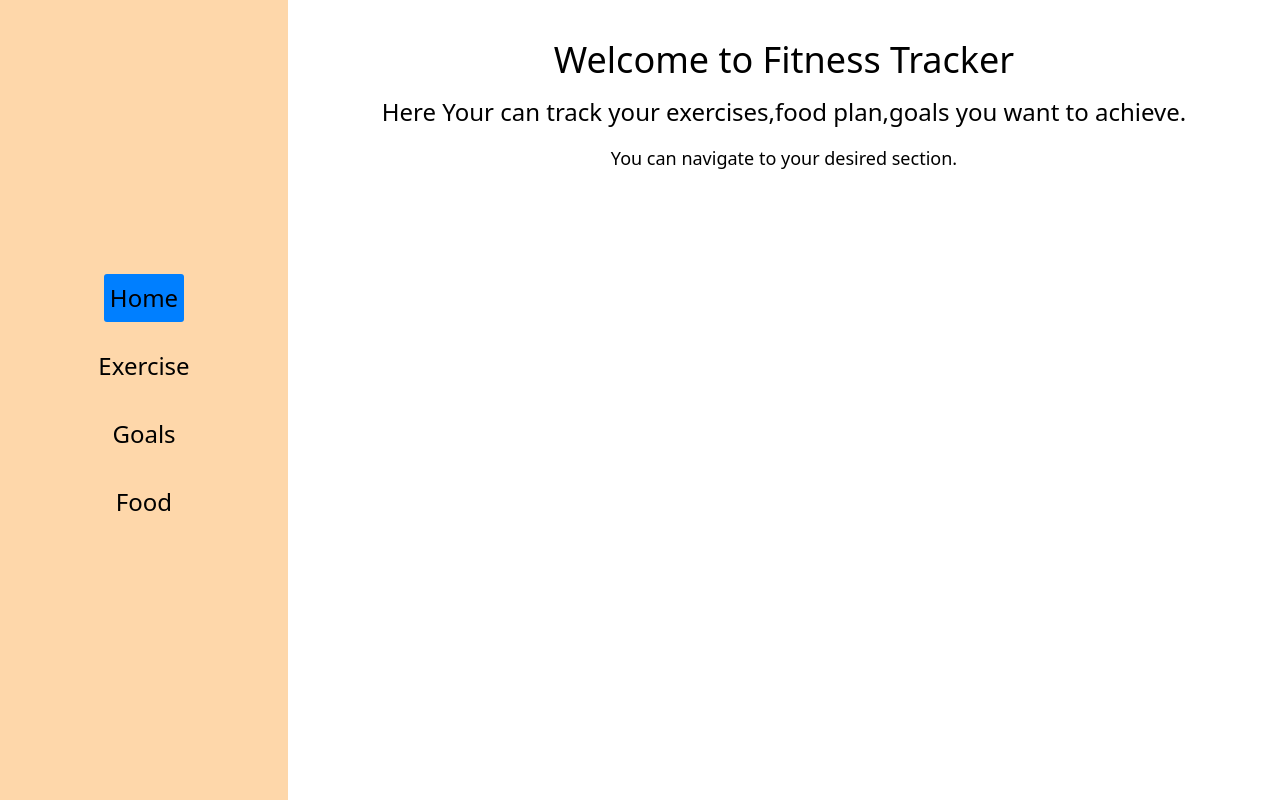
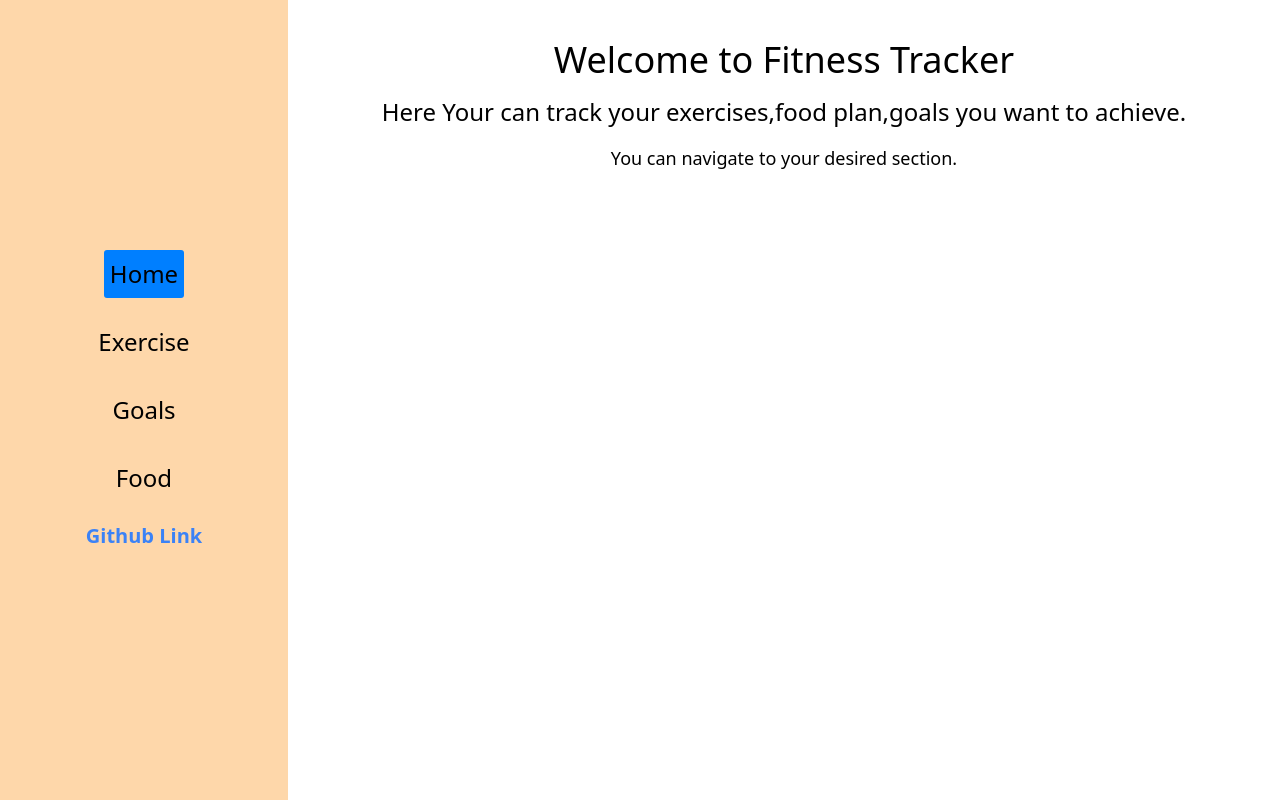
Before and after one commit to Nithin3008/fitnessapp, a React (Create React App) app: page / in a window 1280 px wide. Built offline with nearby package versions, Linux system fonts and the light colour scheme.

Commit message:
Update Navigation.jsx

```diff
--- a/src/pages/Navigation.jsx
+++ b/src/pages/Navigation.jsx
@@ -22,6 +22,12 @@
         <NavLink style={setActiveStyle} to="/Food">
           Food
         </NavLink>
+        <a
+          href="https://github.com/Nithin3008/fitnessapp"
+          className="text-xl text-blue-500 font-bold"
+        >
+          Github Link
+        </a>
       </div>
     </>
   );
```
